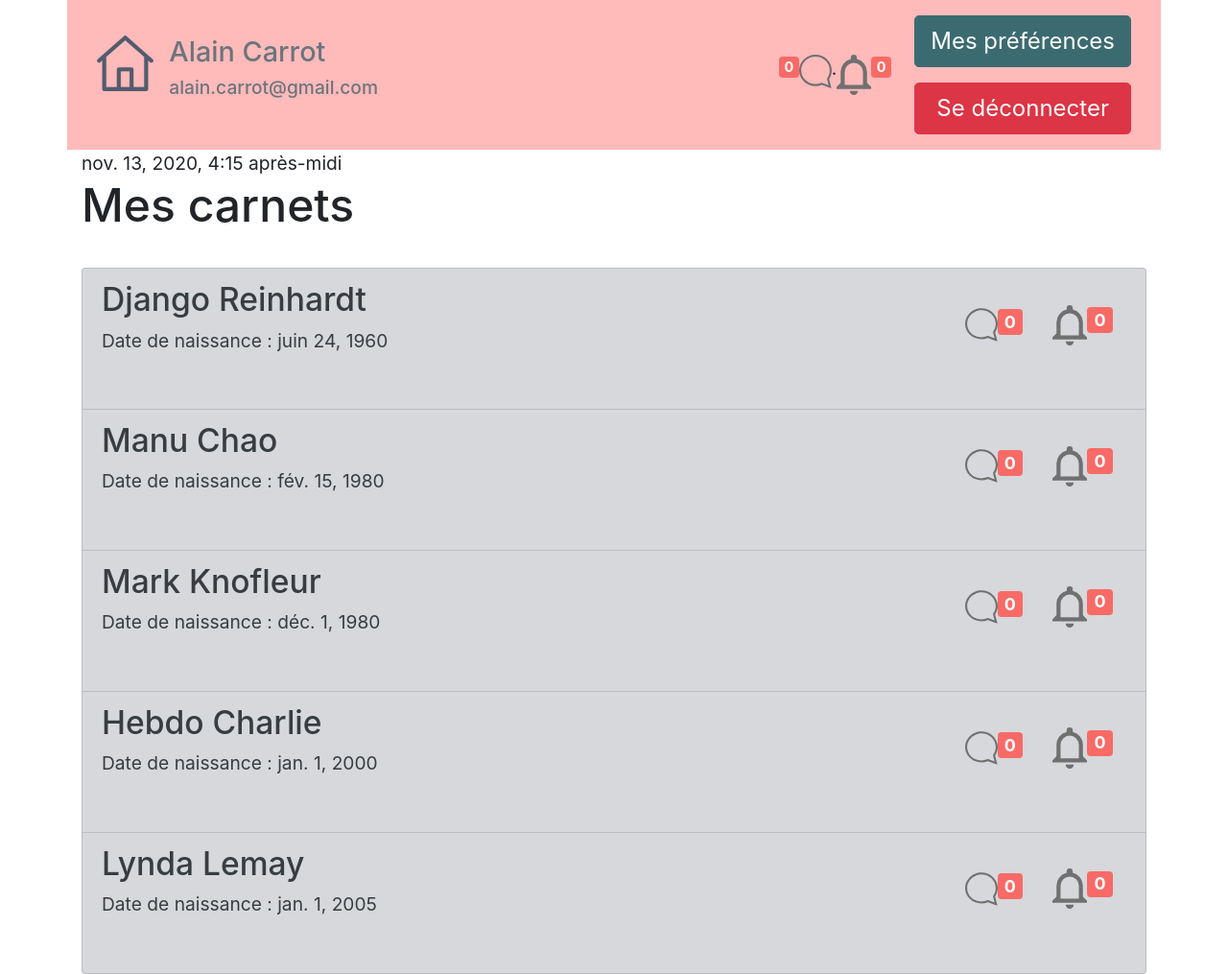
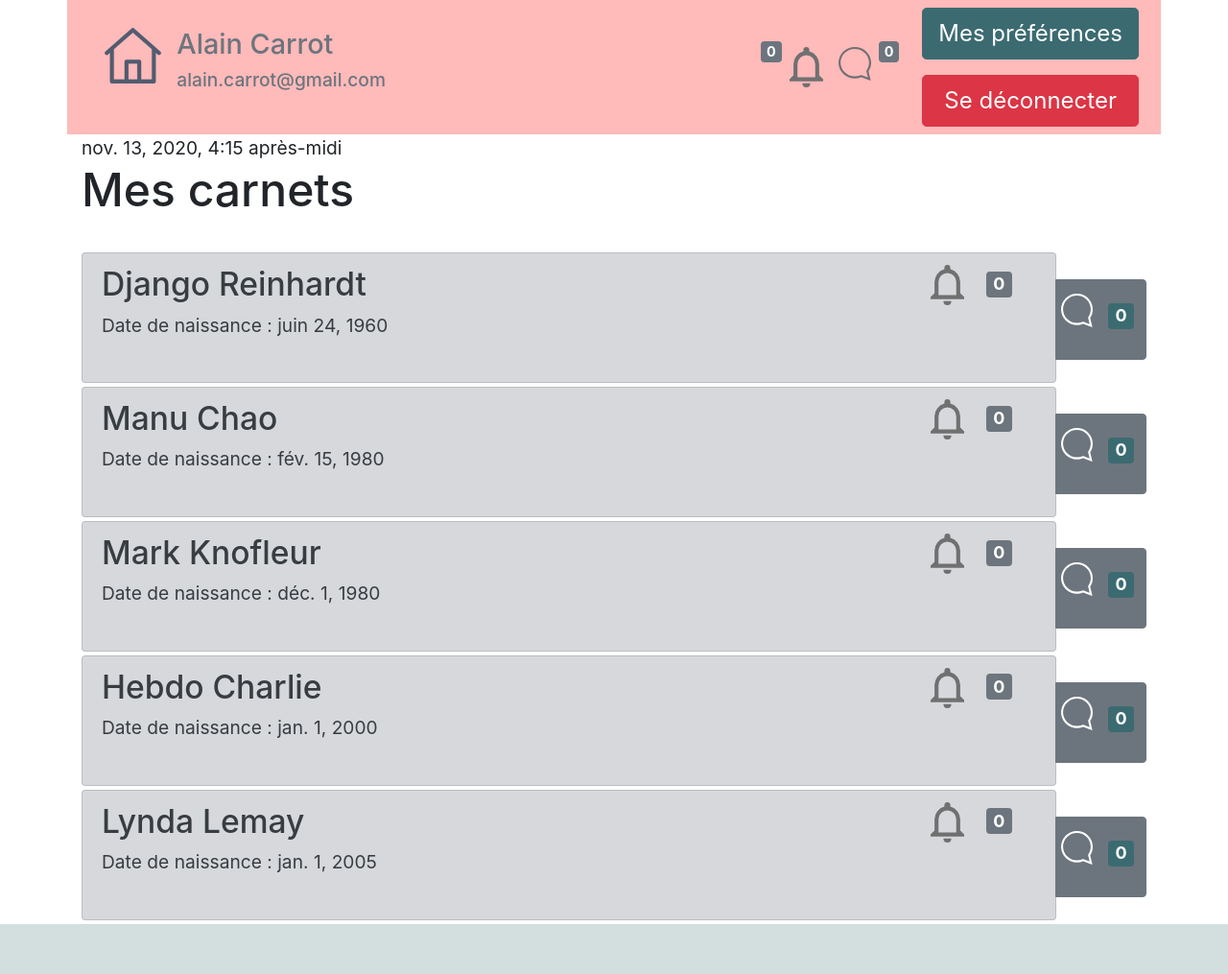
Before and after one commit to CaralDesail/CarnetDeLiaisonAlpha, a Django app: page /tablecom/Carnets in a window 1280 px wide. Shown: the whole page at 96% size. After the commit the page ends 963 px from the top, so only its background shows below. Run offline with Django 3.2, Linux system fonts and the light colour scheme; a user stored in the database is signed in; data comes from the database, SQL or seed files in the repository; both versions use the stored data as it was after the commit; some libraries are stand-ins or nearby versions.

Commit message:
Ok so message notifications seems to work well ! To test, now !

```diff
--- a/notifications/models.py
+++ b/notifications/models.py
@@ -6,6 +6,6 @@ from django.contrib.auth.models import User
 class Notifications(models.Model): #extend User proprieties
     user = models.OneToOneField(User,on_delete=models.CASCADE,default=1)
     NotifMessages = models.TextField(verbose_name="Notifications Des Nouveaux Messages") #contain list of waiting notif
-    # for this user with model : (CarnetID:Contact)(CarnetID:Contact)(Ca ...
+    # for this user with model : (CarnetID:Contact1;Contact2;Con...)(CarnetID:Contact1)(Ca ...
     NotifFil = models.TextField( verbose_name="Notifications du fil",) # contain list of wainting notif
     # like (carnetId:Count)(carnetId:Count)(car...
--- a/tablecom/templates/tablecom/ChildSNotebook.html
+++ b/tablecom/templates/tablecom/ChildSNotebook.html
@@ -19,7 +19,6 @@
         <button type="button" class="btn btn-primary">
             <img src="/static/images/people.svg"/>
             Intervenants
-
             <span class="badge bg-white rounded p-0 m-0"><div class="container rounded p-1 m-0" ><img class="img-fluid w-50" src="/static/images/notif_mess_perso.svg"/>
                 <span class="badge badge-primary">{{carnet.notif_message}}</span></div></span>
 
--- a/tablecom/templates/tablecom/ChildSNotebookListVisu.html
+++ b/tablecom/templates/tablecom/ChildSNotebookListVisu.html
@@ -12,32 +12,52 @@
 
 
 {% for carnet in liste_carnets %}
+<div class="btn-group align-items-center" role="group">
+        <a href="{% url 'ChildSNotebookVisu' carnet.id %}" class="list-group-item list-group-item-action list-group-item-secondary rounded pb-0 mb-1">
 
-<a href="{% url 'ChildSNotebookVisu' carnet.id %}" class="list-group-item list-group-item-action list-group-item-secondary">
-
-    <div class="row align-items-center">
-        <div class="col-10">
+            <div class="row mr-2 ">
+                <div class="col-8">
                     <h3>{{ carnet.name }} {{ carnet.forename }}</h3>
                     <p> Date de naissance : {{carnet.date_of_birth}} </p>
                 </div>
-        <div class="col-1">
-                  <div class="row">
-                    <img src="{% static 'images/notif_mess_perso.svg' %}" class="img-fluid">
-                      <h5><span class="badge badge-primary">{{carnet.notif_message}}</span></h5>
+                <div class="col-4 ">
+                          <div class="row justify-content-end ">
+                              <div class="col-2">
+                                  <img src="{% static 'images/notif_fil_general.svg' %}" class="img">
+                              </div>
+
+                              <div class="col-2 m-1">
+                                  {% if carnet.notif_fil == "0" %}
+                                  <h5><span class="badge badge-secondary">{{carnet.notif_fil}}</span></h5>
+                                  {% else %}
+                                  <h5><span class="badge badge-primary">{{carnet.notif_fil}}</span></h5>
+                                  {% endif %}
+                              </div>
+
                           </div>
                 </div>
-        <div class="col-1">
-                  <div class="row">
 
-                      <img src="{% static 'images/notif_fil_general.svg' %}" class="img-fluid">
-                      <h5><span class="badge badge-primary">{{carnet.notif_fil}}</span></h5>
-                  </div>
-        </div>
+
+
 
             </div>
 
                 <br>
         </a>
+
+    <a href="{% url 'Message_Contact_List' carnet.id %}" class="btn btn-secondary">
+                        <div class="row ">
+                                <div class="col p-2  "><img src="{% static 'images/notif_mess_perso_white.svg' %}" class="img"></div>
+
+                                {% if carnet.notif_message != 0 %}
+                                <div class="col  ">  <h5><span class="badge badge-primary">{{carnet.notif_message}}</span></h5></div>
+                                {% else %}
+                                <div class="col pb-3 pt-3 ">  <h5><span class="badge badge-info">{{carnet.notif_message}}</span></h5></div>
+                                {% endif %}
+                        </div>
+    </a>
+</div>
+
 {% empty %}
     <p>Aucun carnet.</p>
         {% endfor %}</div></div>
--- a/tablecom/templates/tablecom/base.html
+++ b/tablecom/templates/tablecom/base.html
@@ -33,7 +33,7 @@
 <div class="container" style="background:#ffbaba !important;">
 
     <div class="d-flex flex-wrap align-items-center"> <!-- Boite du bandeau du haut qui va mettre le premier élément à gauche, et les autres à distance à droite -->
-          <div class="mr-auto p-2 ">
+          <div class="mr-auto p-3 ">
             <div class="d-flex justify-content-start">
                 <div class="p-2"><a href="{% url 'accueil' %}"><img src="/static/images/home.svg" class="img-fluid"></a></div>
                 <div class="p-2"><h4 class="text-secondary">{{ user.first_name }} {{ user.last_name }}</h4><h6 class="text-secondary"><p>{{ user.email }}</p></h6></div>
@@ -41,15 +41,30 @@
           </div>
 
 
-          <div class="p-2 ">
+          <div class="p-3 ">
+
             <div class="d-flex">
-                <h6><span class="badge badge-primary">{{ CarrierList.0 }} </span></h6> <a href="{% url 'accueil' %}"><img src="{% static 'images/notif_mess_perso.svg' %}" class="img-fluid"></a>
-                .<a href="{% url 'accueil' %}"><img src="{% static 'images/notif_fil_general.svg' %}" class="img-fluid"></a><h6><span class="badge badge-primary">{{ CarrierList.1 }}</span></h6>
+                {% if CarrierList.1 == 0 %}
+                <h6><span class="badge badge-secondary">{{ CarrierList.1 }}</span></h6>
+                {% else %}
+                <h6><span class="badge badge-primary">{{ CarrierList.1 }}</span></h6>
+                {% endif %}
+
+                <a href="{% url 'accueil' %}"><img src="{% static 'images/notif_fil_general.svg' %}" class="img-fluid p-2"></a>
+
+
+                 <a href="{% url 'accueil' %}"><img src="{% static 'images/notif_mess_perso.svg' %}" class="img-fluid p-2"></a>
+
+                {% if CarrierList.0 == 0 %}
+                <h6><span class="badge badge-secondary">{{ CarrierList.0 }} </span></h6>
+                {% else %}
+                <h6><span class="badge badge-primary">{{ CarrierList.0 }}</span></h6>
+                {% endif %}
             </div>
           </div>
 
 
-          <div class="p-2 ">
+          <div class="p- ">
             <div class="d-flex flex-column">
               <div class="p-2"><a href="{% url 'MyProfile' %}"><button type="button" class="btn btn-info btn-lg">Mes préférences</button></a></div>
               <div class="p-2"><a href="{% url 'deconnexion' %}"><button type="button" class="btn btn-danger btn-block btn-lg">Se déconnecter</button></a></div>
--- a/tablecom/views.py
+++ b/tablecom/views.py
@@ -158,7 +158,7 @@ def NewArticle(request,id_carnet):
         form = NewArticleForm(request.POST or None, instance=premodelNA)
         if form.is_valid():
             carnet = get_object_or_404(ChildSNotebook, id=id_carnet)
-            list_of_correspondants = list_of_prof(carnet.id_prof_auth + carnet.id_RespLeg)
+            list_of_correspondants = list_of_prof(request,carnet.id_prof_auth + carnet.id_RespLeg,id_carnet)
             notif_fil_add_one(request, id_carnet, list_of_correspondants)
             print("Formulaire validé")
             envoi = True
```
Also changed, not shown: db.sqlite3, tablecom/static/images/notif_mess_perso_white.svg (added). Lines whose indentation alone changed are shown as unchanged.
